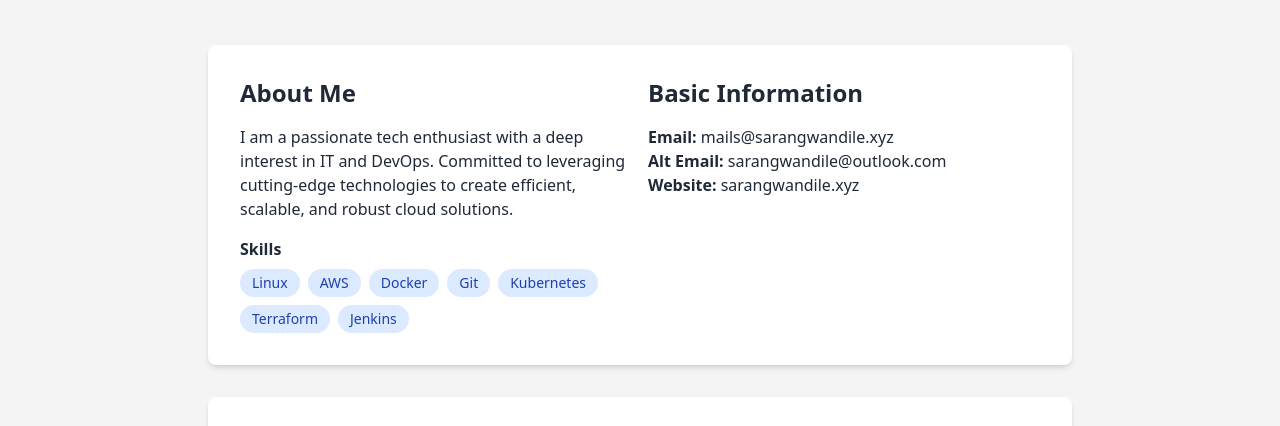
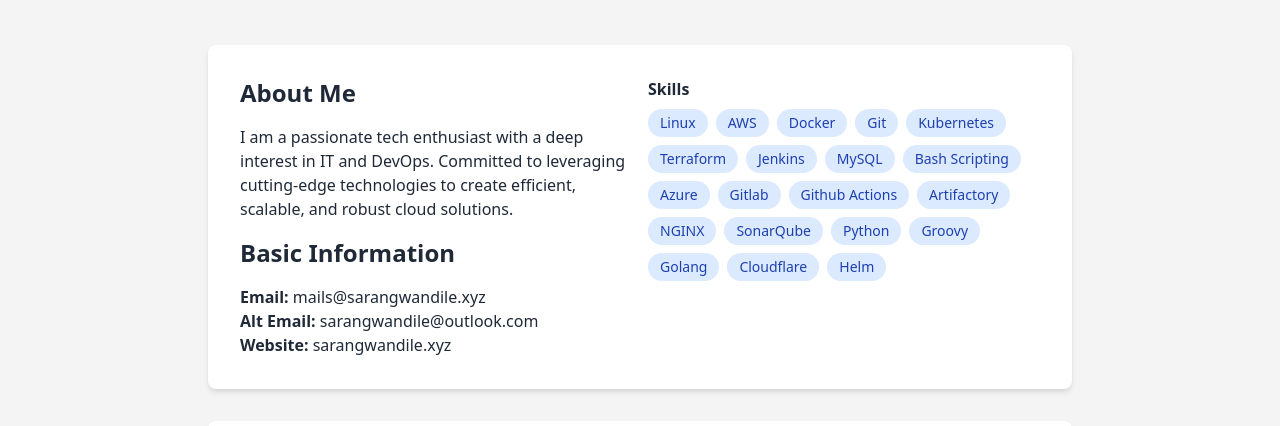
Before and after one commit to srngx/portfolio, a plain HTML site: page index.html in a window 1280 px wide. Shown: the part 351-777 px from the top of the page. Drawn offline with nearby package versions, Linux system fonts and the light colour scheme; a script that the page names is missing.

Commit message:
new skills added

```diff
--- a/index.html
+++ b/index.html
@@ -72,6 +72,15 @@
             <div>
                 <h2 id="about" class="text-2xl font-semibold mb-4">About Me</h2>
                 <p class="mb-4">I am a passionate tech enthusiast with a deep interest in IT and DevOps. Committed to leveraging cutting-edge technologies to create efficient, scalable, and robust cloud solutions.</p>
+            <div>
+                <h2 class="text-2xl font-semibold mb-4">Basic Information</h2>
+                <p><strong>Email:</strong> mails@sarangwandile.xyz</p>
+                <p><strong>Alt Email:</strong> sarangwandile@outlook.com</p>
+                <p><strong>Website:</strong> sarangwandile.xyz</p>
+            </div>
+        </div>
+
+        <div>
                 <h3 id="skills" class="font-bold mb-2">Skills</h3>
                 <div class="flex flex-wrap gap-2">
                     <span class="bg-blue-100 text-blue-800 px-3 py-1 rounded-full text-sm">Linux</span>
@@ -81,15 +90,22 @@
                     <span class="bg-blue-100 text-blue-800 px-3 py-1 rounded-full text-sm">Kubernetes</span>
                     <span class="bg-blue-100 text-blue-800 px-3 py-1 rounded-full text-sm">Terraform</span>
                     <span class="bg-blue-100 text-blue-800 px-3 py-1 rounded-full text-sm">Jenkins</span>
+                    <span class="bg-blue-100 text-blue-800 px-3 py-1 rounded-full text-sm">MySQL</span>
+                    <span class="bg-blue-100 text-blue-800 px-3 py-1 rounded-full text-sm">Bash Scripting</span>
+                    <span class="bg-blue-100 text-blue-800 px-3 py-1 rounded-full text-sm">Azure</span>
+                    <span class="bg-blue-100 text-blue-800 px-3 py-1 rounded-full text-sm">Gitlab</span>
+                    <span class="bg-blue-100 text-blue-800 px-3 py-1 rounded-full text-sm">Github Actions</span>
+                    <span class="bg-blue-100 text-blue-800 px-3 py-1 rounded-full text-sm">Artifactory</span>
+                    <span class="bg-blue-100 text-blue-800 px-3 py-1 rounded-full text-sm">NGINX</span>
+                    <span class="bg-blue-100 text-blue-800 px-3 py-1 rounded-full text-sm">SonarQube</span>
+                    <span class="bg-blue-100 text-blue-800 px-3 py-1 rounded-full text-sm">Python</span>
+                    <span class="bg-blue-100 text-blue-800 px-3 py-1 rounded-full text-sm">Groovy</span>
+                    <span class="bg-blue-100 text-blue-800 px-3 py-1 rounded-full text-sm">Golang</span>
+                    <span class="bg-blue-100 text-blue-800 px-3 py-1 rounded-full text-sm">Cloudflare</span>
+                    <span class="bg-blue-100 text-blue-800 px-3 py-1 rounded-full text-sm">Helm</span>
                 </div>
             </div>
-            <div>
-                <h2 class="text-2xl font-semibold mb-4">Basic Information</h2>
-                <p><strong>Email:</strong> mails@sarangwandile.xyz</p>
-                <p><strong>Alt Email:</strong> sarangwandile@outlook.com</p>
-                <p><strong>Website:</strong> sarangwandile.xyz</p>
-            </div>
-        </section>
+                    </section>
 
         <section class="bg-white shadow-md rounded-lg p-8 mb-8">
             <h2 id="projects" class="text-2xl font-semibold mb-4">Projects</h2>
@@ -131,7 +147,7 @@
             <div class="flex justify-center space-x-4 mb-4">
                 <a href="https://www.linkedin.com/in/sarangswandile" class="text-3xl text-blue-600 hover:text-blue-800"><i class="fab fa-linkedin"></i></a>
                 <a href="https://telegram.me/notlibrarygenesis" class="text-3xl text-blue-400 hover:text-blue-600"><i class="fab fa-telegram"></i></a>
-                <a href="mailto:mails@sarangwandile.xyz?subject=Portfolio%20Feedback&body=Hi%20Sarang!%20I%20liked%20your%20portfolio%20" class="text-3xl text-gray-700 hover:text-black"><i class="fas fa-envelope"></i></a>
+                <a href="mailto:sarangwandile@outlook.com?subject=Portfolio%20Feedback&body=Hi%20Sarang!%20I%20liked%20your%20portfolio%20" class="text-3xl text-gray-700 hover:text-black"><i class="fas fa-envelope"></i></a>
                 <a href="https://github.com/srngx/" class="text-3xl text-gray-800 hover:text-gray-600"><i class="fab fa-github"></i></a>
             </div>
             <p class="text-sm text-gray-500">sarangwandile.xyz &copy; 2025</p>
```
